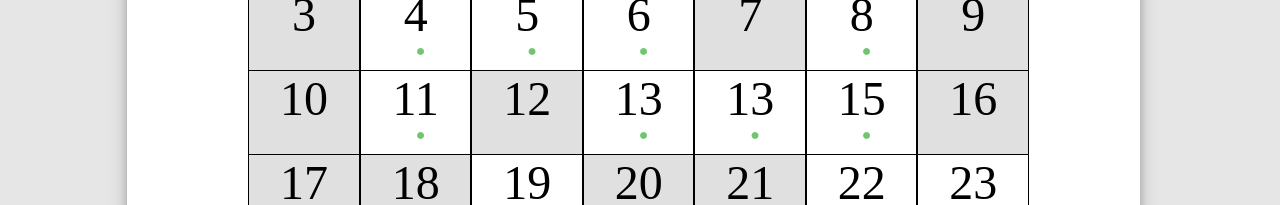
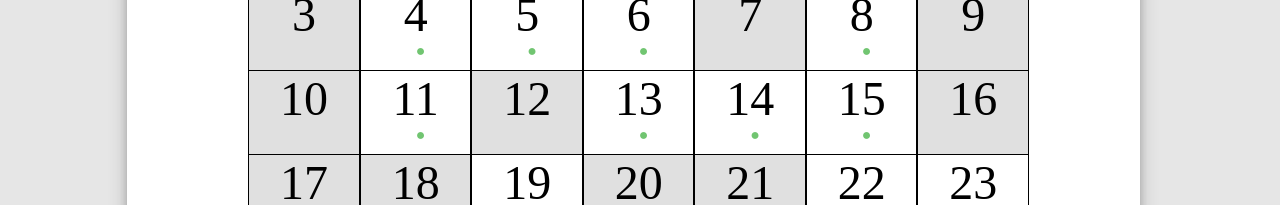
Before and after one commit to alejandrochang/Calendar, a React (Create React App) app: page / in a window 1280 px wide. Shown: the part 362-567 px from the top of the page. Built offline with nearby package versions, Linux system fonts and the light colour scheme.

Commit message:
timestamp for selected day

```diff
--- a/src/Components/Calendar/calendar.js
+++ b/src/Components/Calendar/calendar.js
@@ -5,7 +5,8 @@ import './calendar.css';
 class Calendar extends React.Component {
   constructor(props) {
     super(props);
-    const stringDay = new Date().toLocaleString().slice(0, 8)
+    const stringDay = new Date().toLocaleString().slice(0, 9);
+    console.log('sday', stringDay);
 
     this.state = {
       selectedDay: stringDay,
@@ -16,55 +17,55 @@ class Calendar extends React.Component {
           weeks: [
             {
               days: [
-                { date: null, highlighted: false },
-                { date: null, highlighted: false },
-                { date: null, highlighted: false },
-                { date: null, highlighted: false },
-                { date: null, highlighted: false },
-                { date: 1, highlighted: true },
-                { date: 2, highlighted: false }
+                { date: null, highlighted: false, timestamp: "" },
+                { date: null, highlighted: false, timestamp: "" },
+                { date: null, highlighted: false, timestamp: "" },
+                { date: null, highlighted: false, timestamp: "" },
+                { date: null, highlighted: false, timestamp: "" },
+                { date: 1, highlighted: true, timestamp: "1/1/2019" },
+                { date: 2, highlighted: false, timestamp: "1/2/2019" }
               ]
             },
             {
               days: [
-                { date: 3, highlighted: false },
-                { date: 4, highlighted: true },
-                { date: 5, highlighted: true },
-                { date: 6, highlighted: true },
-                { date: 7, highlighted: false },
-                { date: 8, highlighted: true },
-                { date: 9, highlighted: false }
+                { date: 3, highlighted: false, timestamp: "1/3/2019"  },
+                { date: 4, highlighted: true, timestamp: "1/4/2019"  },
+                { date: 5, highlighted: true, timestamp: "1/5/2019"  },
+                { date: 6, highlighted: true, timestamp: "1/6/2019"  },
+                { date: 7, highlighted: false, timestamp: "1/7/2019"  },
+                { date: 8, highlighted: true, timestamp: "1/8/2019"  },
+                { date: 9, highlighted: false, timestamp: "1/9/2019"  }
               ]
             },
             {
               days: [
-                { date: 10, highlighted: false },
-                { date: 11, highlighted: true },
-                { date: 12, highlighted: false },
-                { date: 13, highlighted: true },
-                { date: 13, highlighted: true },
-                { date: 15, highlighted: true },
-                { date: 16, highlighted: false }
+                { date: 10, highlighted: false, timestamp: "1/10/2019"  },
+                { date: 11, highlighted: true, timestamp: "1/11/2019"  },
+                { date: 12, highlighted: false, timestamp: "1/12/2019"  },
+                { date: 13, highlighted: true, timestamp: "1/13/2019"  },
+                { date: 14, highlighted: true, timestamp: "1/14/2019"  },
+                { date: 15, highlighted: true, timestamp: "1/15/2019"  },
+                { date: 16, highlighted: false, timestamp: "1/16/2019"  }
               ]
             },
             {
               days: [
-                { date: 17, highlighted: false },
-                { date: 18, highlighted: false },
-                { date: 19, highlighted: true },
-                { date: 20, highlighted: false },
-                { date: 21, highlighted: false },
-                { date: 22, highlighted: true },
-                { date: 23, highlighted: true }
+                { date: 17, highlighted: false, timestamp: "1/17/2019"   },
+                { date: 18, highlighted: false, timestamp: "1/18/2019"   },
+                { date: 19, highlighted: true, timestamp: "1/19/2019"  },
+                { date: 20, highlighted: false, timestamp: "1/20/2019"  },
+                { date: 21, highlighted: false, timestamp: "1/21/2019"  },
+                { date: 22, highlighted: true, timestamp: "1/22/2019"  },
+                { date: 23, highlighted: true, timestamp: "1/23/2019"  }
               ]
             },
             {
               days: [
-                { date: 24, highlighted: true },
-                { date: 25, highlighted: false },
-                { date: 26, highlighted: true },
-                { date: 27, highlighted: true },
-                { date: 28, highlighted: true }
+                { date: 24, highlighted: true, timestamp: "1/24/2019"  },
+                { date: 25, highlighted: false, timestamp: "1/25/2019"  },
+                { date: 26, highlighted: true, timestamp: "1/26/2019"  },
+                { date: 27, highlighted: true, timestamp: "1/27/2019"  },
+                { date: 28, highlighted: true, timestamp: "1/28/2019"  }
               ]
             }
           ],
@@ -80,55 +81,55 @@ class Calendar extends React.Component {
                 { date: null, highlighted: false },
                 { date: null, highlighted: false },
                 { date: null, highlighted: false },
-                { date: 1, highlighted: true },
-                { date: 2, highlighted: false }
+                { date: 1, highlighted: true, timestamp: "2/1/2019"  },
+                { date: 2, highlighted: false, timestamp: "2/2/2019"  }
               ]
             },
             {
               days: [
-                { date: 3, highlighted: false },
-                { date: 4, highlighted: true },
-                { date: 5, highlighted: true },
-                { date: 6, highlighted: true },
-                { date: 7, highlighted: true },
-                { date: 8, highlighted: true },
-                { date: 9, highlighted: false }
+                { date: 3, highlighted: false, timestamp: "2/3/2019"  },
+                { date: 4, highlighted: true, timestamp: "2/4/2019"  },
+                { date: 5, highlighted: true, timestamp: "2/5/2019"  },
+                { date: 6, highlighted: true, timestamp: "2/6/2019"  },
+                { date: 7, highlighted: true, timestamp: "2/7/2019"  },
+                { date: 8, highlighted: true, timestamp: "2/8/2019"  },
+                { date: 9, highlighted: false, timestamp: "2/9/2019" }
               ]
             },
             {
               days: [
-                { date: 10, highlighted: true },
-                { date: 11, highlighted: true },
-                { date: 12, highlighted: true },
-                { date: 13, highlighted: true },
-                { date: 13, highlighted: false },
-                { date: 15, highlighted: false },
-                { date: 16, highlighted: true }
+                { date: 10, highlighted: true, timestamp: "2/10/2019"  },
+                { date: 11, highlighted: true, timestamp: "2/11/2019"  },
+                { date: 12, highlighted: true, timestamp: "2/12/2019"  },
+                { date: 13, highlighted: true, timestamp: "2/13/2019"  },
+                { date: 13, highlighted: false, timestamp: "2/14/2019"  },
+                { date: 15, highlighted: false, timestamp: "2/15/2019"  },
+                { date: 16, highlighted: true, timestamp: "2/16/2019"  }
               ]
             },
             {
               days: [
-                { date: 17, highlighted: false },
-                { date: 18, highlighted: false },
-                { date: 19, highlighted: true },
-                { date: 20, highlighted: false },
-                { date: 21, highlighted: true },
-                { date: 22, highlighted: false },
-                { date: 23, highlighted: false }
+                { date: 17, highlighted: false, timestamp: "2/17/2019" },
+                { date: 18, highlighted: false, timestamp: "2/18/2019" },
+                { date: 19, highlighted: true, timestamp: "2/19/2019" },
+                { date: 20, highlighted: false, timestamp: "2/20/2019" },
+                { date: 21, highlighted: true, timestamp: "2/21/2019" },
+                { date: 22, highlighted: false, timestamp: "2/22/2019" },
+                { date: 23, highlighted: false, timestamp: "2/23/2019" }
               ]
             },
             {
               days: [
-                { date: 24, highlighted: false },
-                { date: 25, highlighted: true },
-                { date: 26, highlighted: true },
-                { date: 27, highlighted: false },
-                { date: 28, highlighted: true },
-                { date: 29, highlighted: true },
-                { date: 30, highlighted: true }
+                { date: 24, highlighted: false, timestamp: "2/24/2019" },
+                { date: 25, highlighted: true, timestamp: "2/25/2019" },
+                { date: 26, highlighted: true, timestamp: "2/26/2019" },
+                { date: 27, highlighted: false, timestamp: "2/27/2019" },
+                { date: 28, highlighted: true, timestamp: "2/28/2019" },
+                { date: 29, highlighted: true, timestamp: "2/29/2019" },
+                { date: 30, highlighted: true, timestamp: "2/30/2019" }
               ]
             },
-            { days: [{ date: 31, highlighted: true }] }
+            { days: [{ date: 31, highlighted: true, timestamp: "2/31/2019" }] }
           ],
           year: 2019
         },
@@ -255,7 +256,7 @@ class Calendar extends React.Component {
   }
 
 
-  selectedDay = () => {
+  selectedDay() {
     console.log('inside')
   }
 
--- a/src/Components/Calendar/days.js
+++ b/src/Components/Calendar/days.js
@@ -3,7 +3,7 @@ import React from 'react';
 class Days extends React.Component {
   constructor(props) {
     super(props);
-    console.log(this.props.selDay);
+    console.log(this.props.selectedDay);
   }
 
   render() {
```
